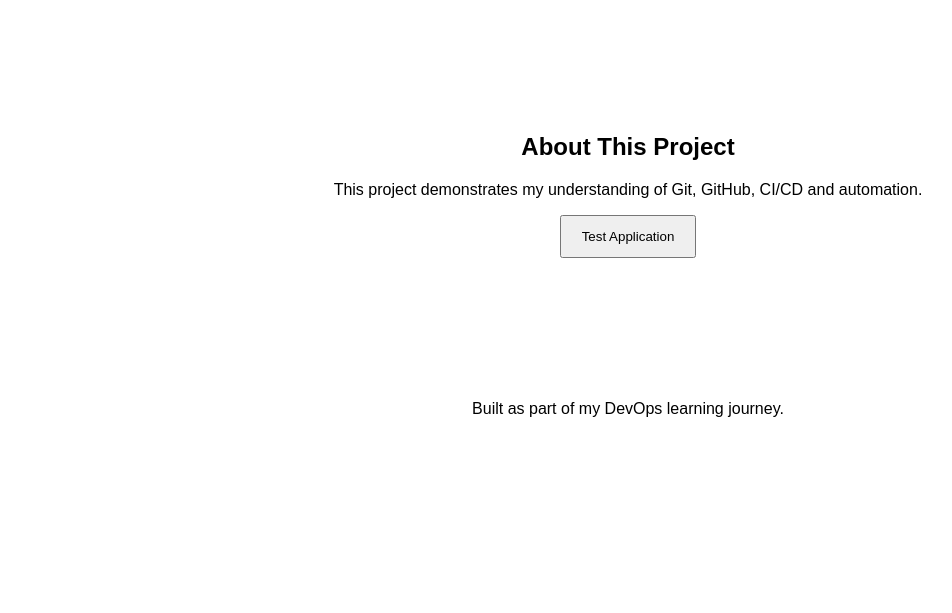
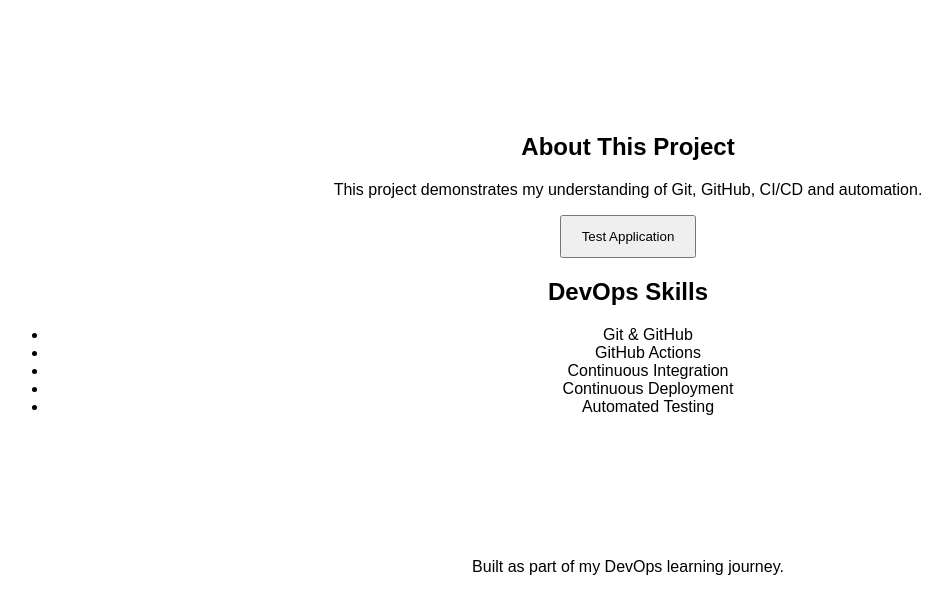
Before and after one commit to AnabaUC/devops-portfolio-cicd, a website: page src/index.html in a window 1280 px wide. Shown: the part 161-774 px from the top of the page, without its empty margins (12-964 px from the left). Drawn offline with Linux system fonts and the light colour scheme.

Commit message:
Add DevOps skills section

```diff
--- a/src/index.html
+++ b/src/index.html
@@ -29,6 +29,18 @@
 
             <p id="message"></p>
         </section>
+
+        <section>
+            <h2>DevOps Skills</h2>
+
+            <ul>
+                <li>Git & GitHub</li>
+                <li>GitHub Actions</li>
+                <li>Continuous Integration</li>
+                <li>Continuous Deployment</li>
+                <li>Automated Testing</li>
+            </ul>
+        </section>
     </main>
 
     <footer>
```
